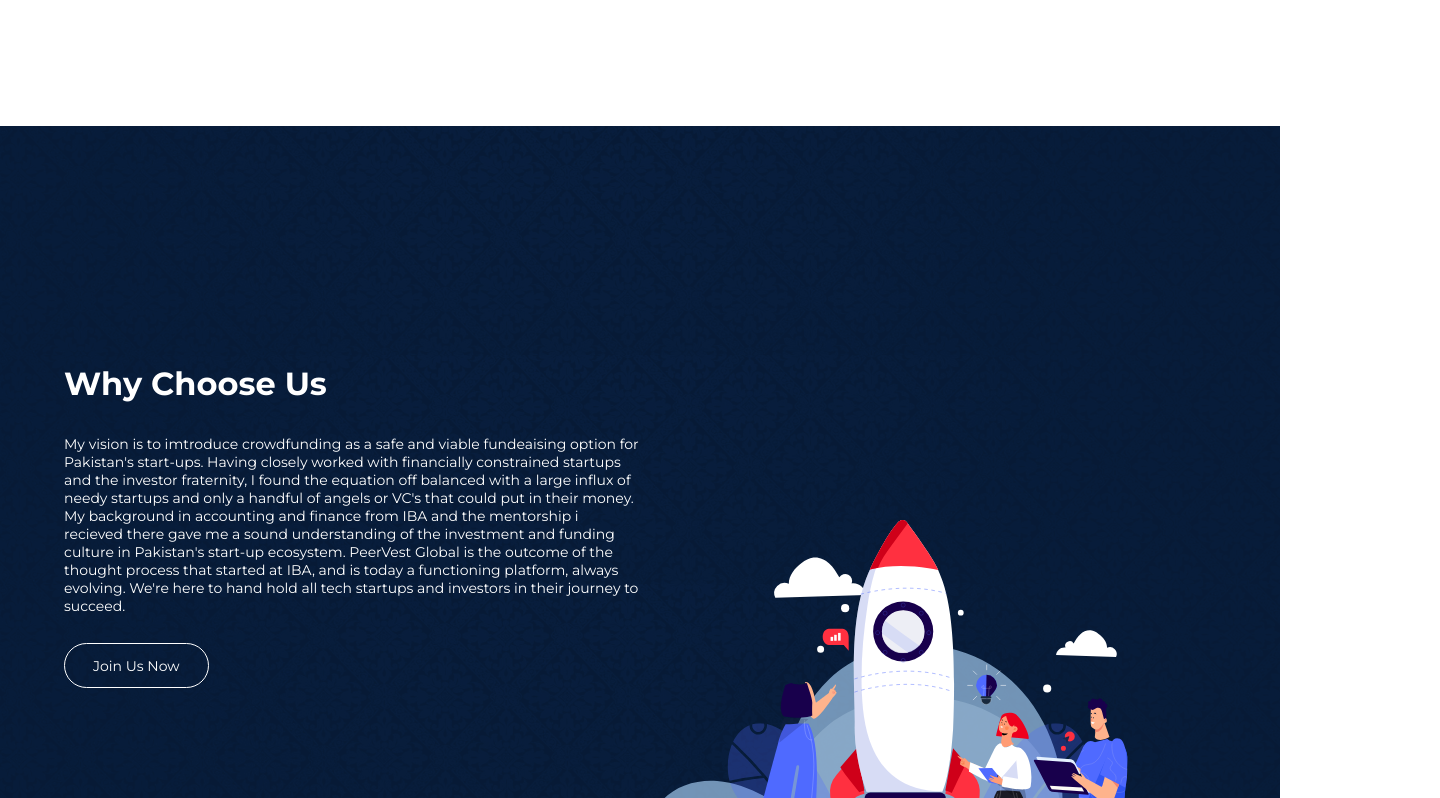
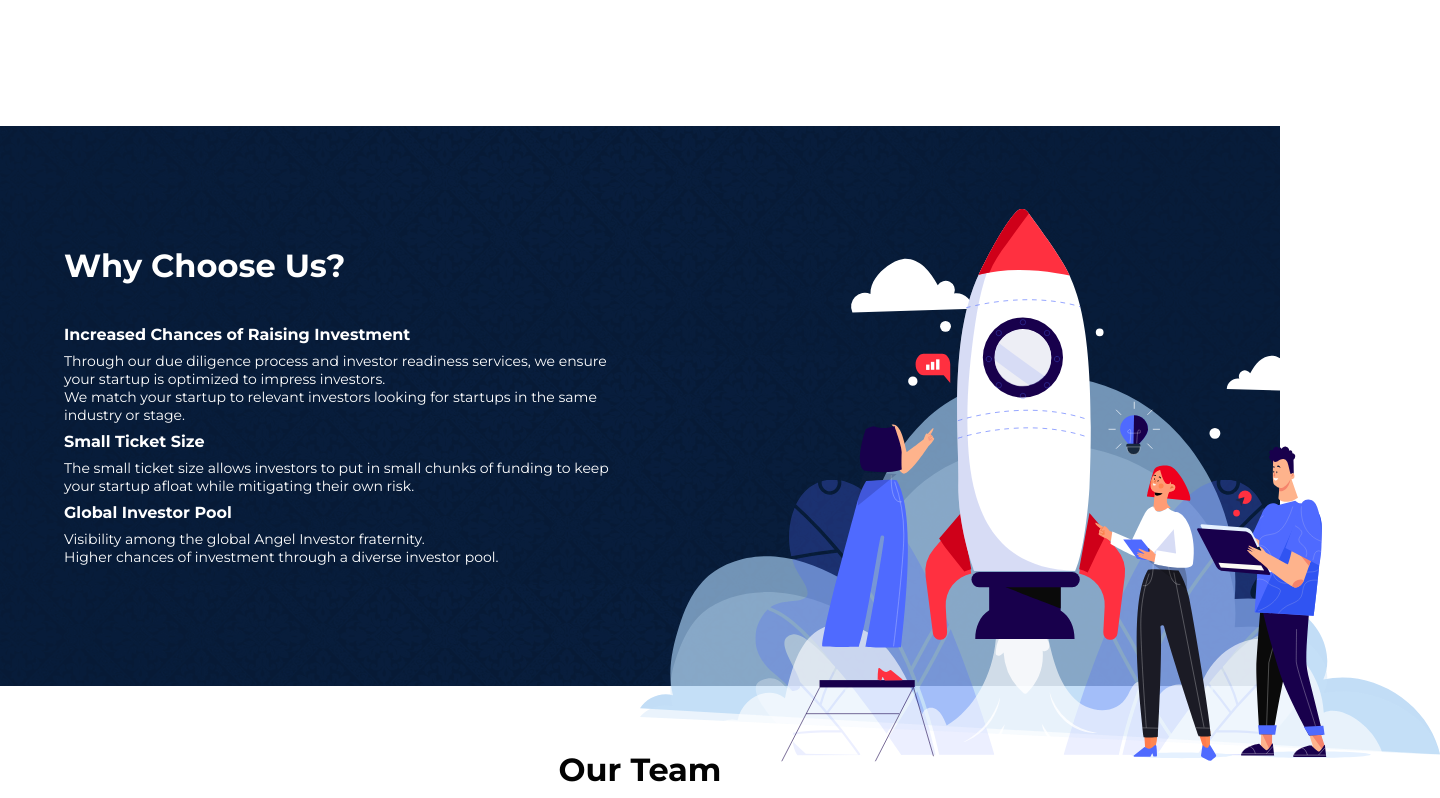
Before and after one commit to abrarkhalidofficial/Peervest, a React (Create React App) app: page / in a window 1280 px wide. Shown: the part 2302-3100 px from the top of the page, 1440 px wide, since content can reach past the window. Built offline with nearby package versions, Linux system fonts and the light colour scheme.

Commit message:
why choose us done

```diff
--- a/src/Screens/HomeScreen.js
+++ b/src/Screens/HomeScreen.js
@@ -462,28 +462,34 @@
             <div className="container__why__choose__us__wrapper__content">
               <div className="container__why__choose__us__wrapper__content__left">
                 <div className="container__why__choose__us__wrapper__content__left__heading">
-                  Why Choose Us
+                  Why Choose Us?
+                </div>
+                <div className="container__why__choose__us__wrapper__content__left__sub__heading">
+                  Increased Chances of Raising Investment
                 </div>
                 <div className="container__why__choose__us__wrapper__content__left__heading__info">
-                  My vision is to imtroduce crowdfunding as a safe and viable
-                  fundeaising option for Pakistan's start-ups. Having closely
-                  worked with financially constrained startups and the investor
-                  fraternity, I found the equation off balanced with a large
-                  influx of needy startups and only a handful of angels or VC's
-                  that could put in their money. My background in accounting and
-                  finance from IBA and the mentorship i recieved there gave me a
-                  sound understanding of the investment and funding culture in
-                  Pakistan's start-up ecosystem. PeerVest Global is the outcome
-                  of the thought process that started at IBA, and is today a
-                  functioning platform, always evolving. We're here to hand hold
-                  all tech startups and investors in their journey to succeed.
+                  Through our due diligence process and investor readiness
+                  services, we ensure your startup is optimized to impress
+                  investors.
+                  <br />
+                  We match your startup to relevant investors looking for
+                  startups in the same industry or stage.
                 </div>
-                <Link
-                  to="/contact"
-                  className="homepage__main__container__jumbotron__wrapper__content__cta"
-                >
-                  Join Us Now
-                </Link>
+                <div className="container__why__choose__us__wrapper__content__left__sub__heading">
+                  Small Ticket Size
+                </div>
+                <div className="container__why__choose__us__wrapper__content__left__heading__info">
+                  The small ticket size allows investors to put in small chunks
+                  of funding to keep your startup afloat while mitigating their
+                  own risk.
+                </div>
+                <div className="container__why__choose__us__wrapper__content__left__sub__heading">
+                  Global Investor Pool
+                </div>
+                <div className="container__why__choose__us__wrapper__content__left__heading__info">
+                  Visibility among the global Angel Investor fraternity. <br />
+                  Higher chances of investment through a diverse investor pool.
+                </div>
               </div>
               <div className="container__why__choose__us__wrapper__content__right">
                 <img
--- a/src/Styles/App.scss
+++ b/src/Styles/App.scss
@@ -431,7 +431,7 @@
 .container__our__team {
   margin-top: 4em;
   display: flex;
-  min-height: 90vh;
+  min-height: 60vh;
   flex-direction: column;
   justify-content: center;
   align-items: center;
@@ -450,6 +450,7 @@
 }
 .container__why__choose__us {
   display: flex;
+  height: 70vh;
   width: 100%;
   background-color: $blue;
   background-image: url(../Assets/startup__card__img.png);
@@ -638,8 +639,8 @@
 }
 .container__why__choose__us__wrapper__content {
   display: flex;
+  flex-direction: row;
   justify-content: space-between;
-  position: relative;
 }
 .container__why__choose__us__wrapper__content__left {
   width: 50%;
@@ -654,6 +655,12 @@
   font-weight: bold;
   margin-bottom: 1em;
 }
+.container__why__choose__us__wrapper__content__left__sub__heading {
+  font-size: 16px;
+  color: $white;
+  font-weight: bold;
+  margin: 0.5em 0em;
+}
 .container__why__choose__us__wrapper__content__left__heading__info {
   font-size: 14px;
   color: $white;
@@ -661,12 +668,10 @@
 .container__why__choose__us__wrapper__content__right {
   width: 50%;
   display: flex;
-  justify-content: flex-end;
 }
 .container__why__choose__us__wrapper__content__right__img {
-  position: absolute;
+  margin-bottom: -10em;
   width: 800px;
-  bottom: -10px;
 }
 .start__up__container {
   display: flex;
@@ -1429,9 +1434,6 @@
   .footer__container__content {
     flex-wrap: wrap;
   }
-  .container__why__choose__us__wrapper__content__right__img {
-    width: 600px;
-  }
   .our__vision__container__content {
     width: 90%;
   }
```
